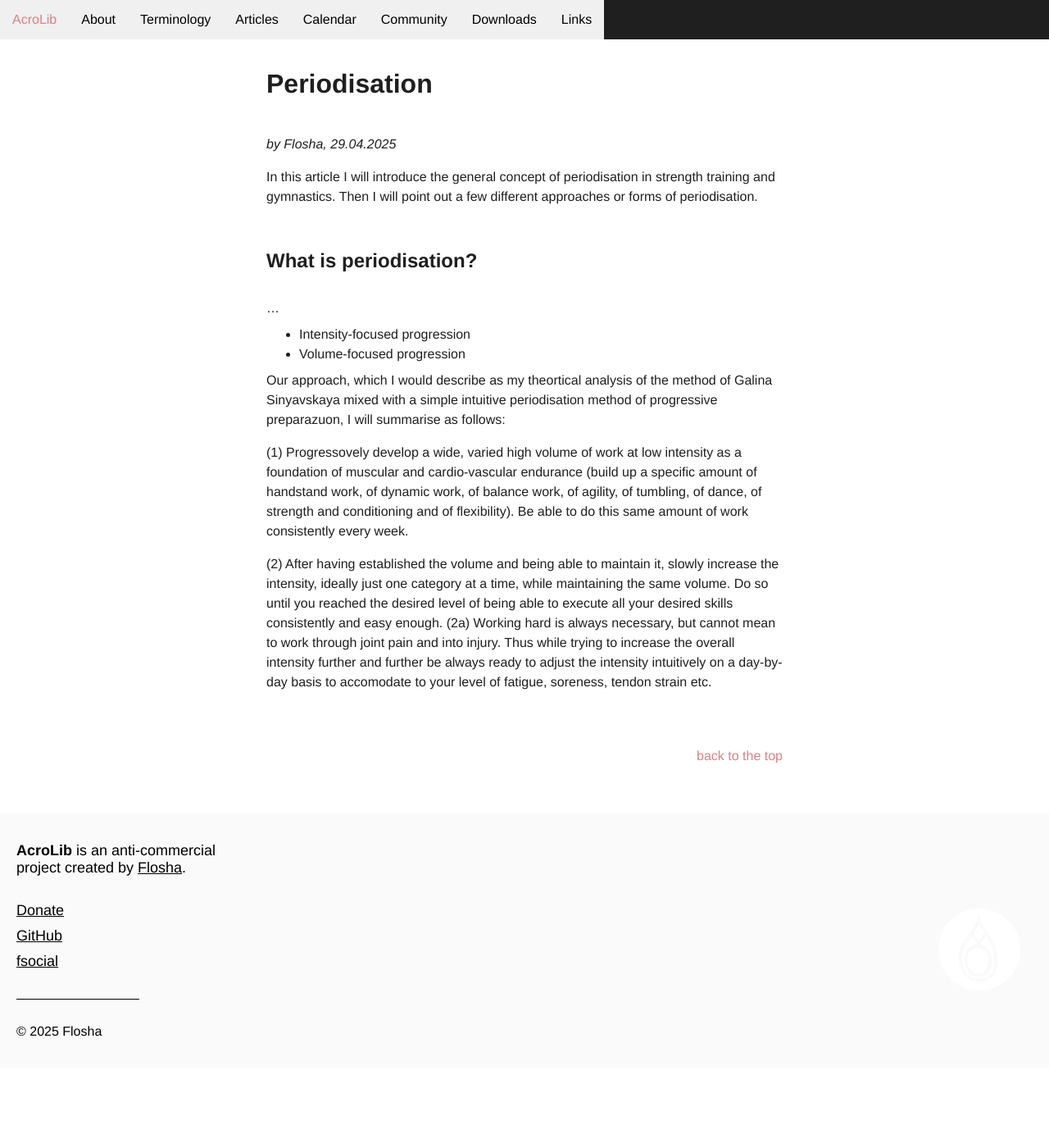
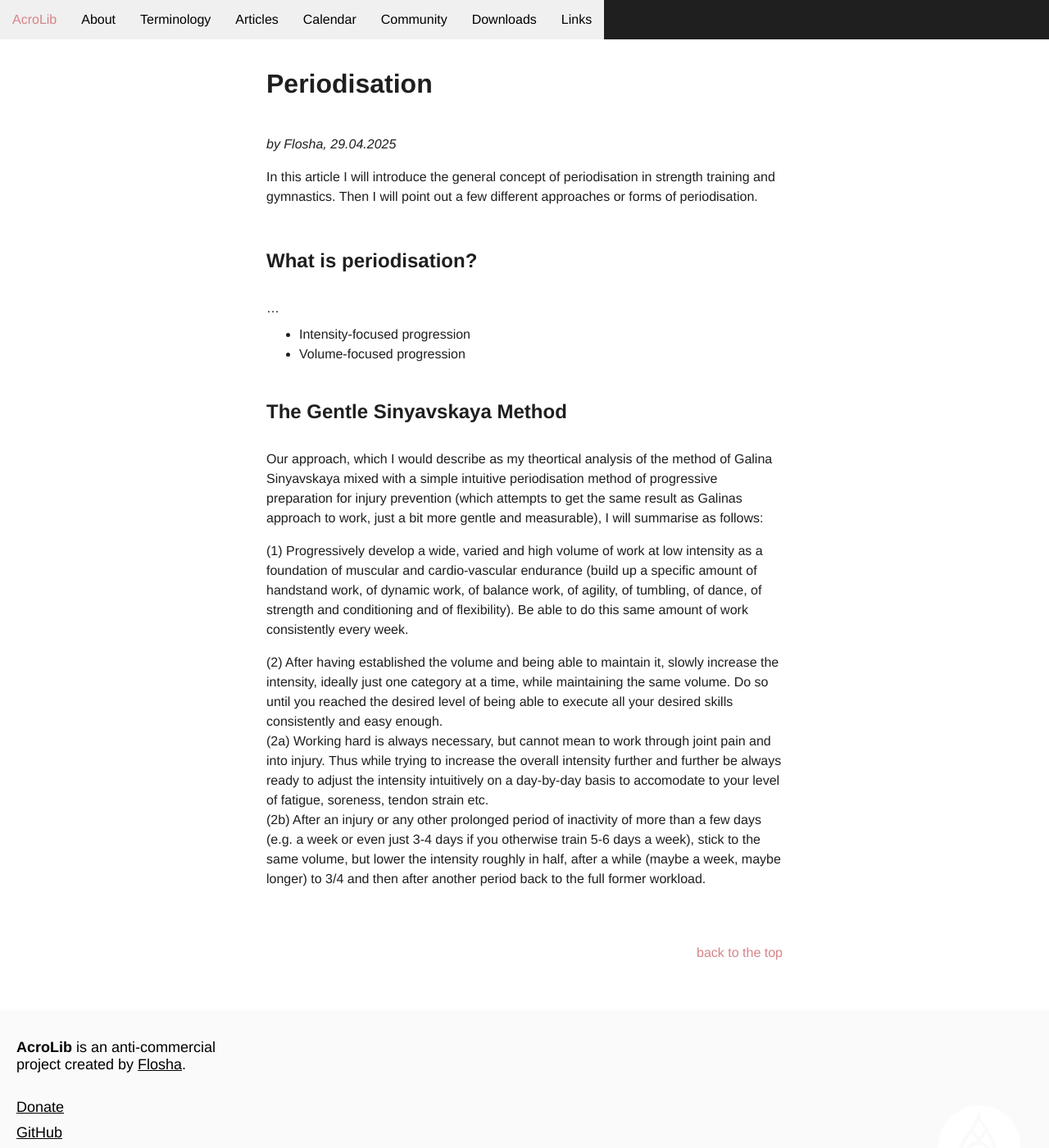
Before and after one commit to floshin/acrolib, a Jekyll site: the page built from training/periodisation.md, in a window 1280 px wide and 1400 px high. Shown: the whole window at 82% size. Built offline with Jekyll 4.4.1, drawn with Linux system fonts in a browser that asks for light colours; our own code applies the rules of GitHub Pages for plain Markdown files.

Commit message:
Update periodisation.md

```diff
--- a/training/periodisation.md
+++ b/training/periodisation.md
@@ -13,9 +13,16 @@ In this article I will introduce the general concept of periodisation in strengt
 * Intensity-focused progression
 * Volume-focused progression
 
-Our approach, which I would describe as my theortical analysis of the method of Galina Sinyavskaya mixed with a simple intuitive periodisation method of progressive preparazuon, I will summarise as follows:
 
-(1) Progressovely develop a wide, varied  high volume of work at low intensity as a foundation of muscular and cardio-vascular endurance (build up a specific amount of handstand work, of dynamic work, of balance work, of agility, of tumbling, of dance, of strength and conditioning and of flexibility). Be able to do this same amount of work consistently every week.
+
+
+
+## The Gentle Sinyavskaya Method
+
+Our approach, which I would describe as my theortical analysis of the method of Galina Sinyavskaya mixed with a simple intuitive periodisation method of progressive preparation for injury prevention (which attempts to get the same result as Galinas approach to work, just a bit more gentle and measurable), I will summarise as follows:
+
+(1) Progressively develop a wide, varied and high volume of work at low intensity as a foundation of muscular and cardio-vascular endurance (build up a specific amount of handstand work, of dynamic work, of balance work, of agility, of tumbling, of dance, of strength and conditioning and of flexibility). Be able to do this same amount of work consistently every week.
 
 (2) After having established the volume and being able to maintain it, slowly increase the intensity, ideally just one category at a time, while maintaining the same volume. Do so until you reached the desired level of being able to execute all your desired skills consistently and easy enough.
   (2a) Working hard is always necessary, but cannot mean to work through joint pain and into injury. Thus while trying to increase the overall intensity further and further be always ready to adjust the intensity intuitively on a day-by-day basis to accomodate to your level of fatigue, soreness, tendon strain etc.
+  (2b) After an injury or any other prolonged period of inactivity of more than a few days (e.g. a week or even just 3-4 days if you otherwise train 5-6 days a week), stick to the same volume, but lower the intensity roughly in half, after a while (maybe a week, maybe longer) to 3/4 and then after another period back to the full former workload.
```
